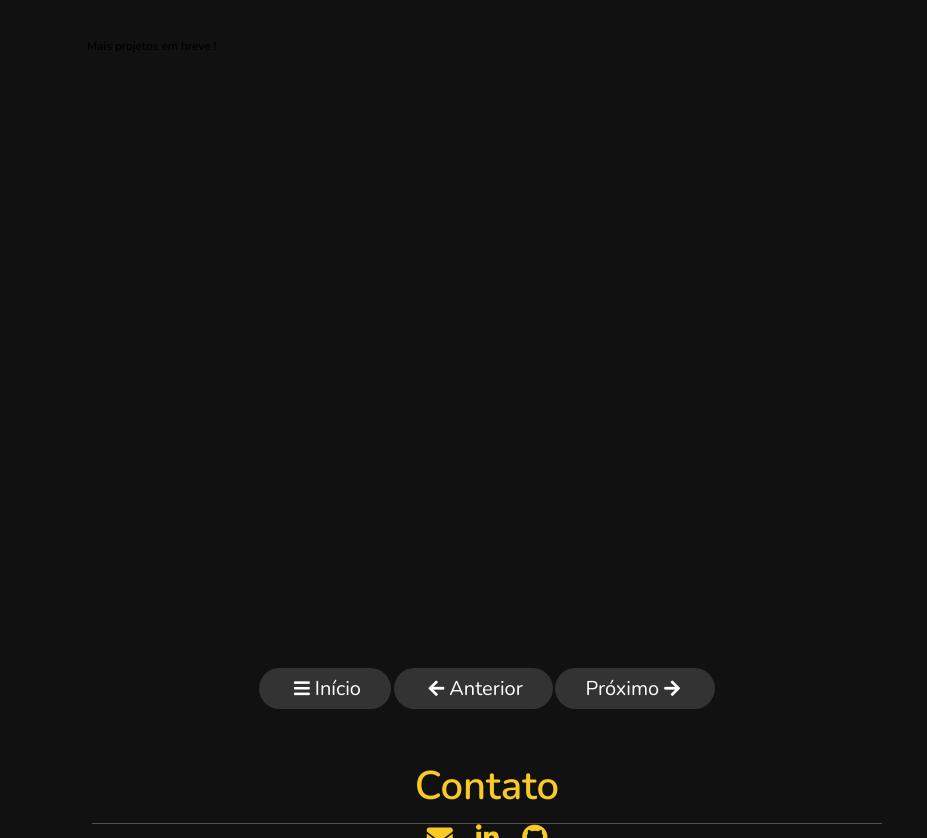
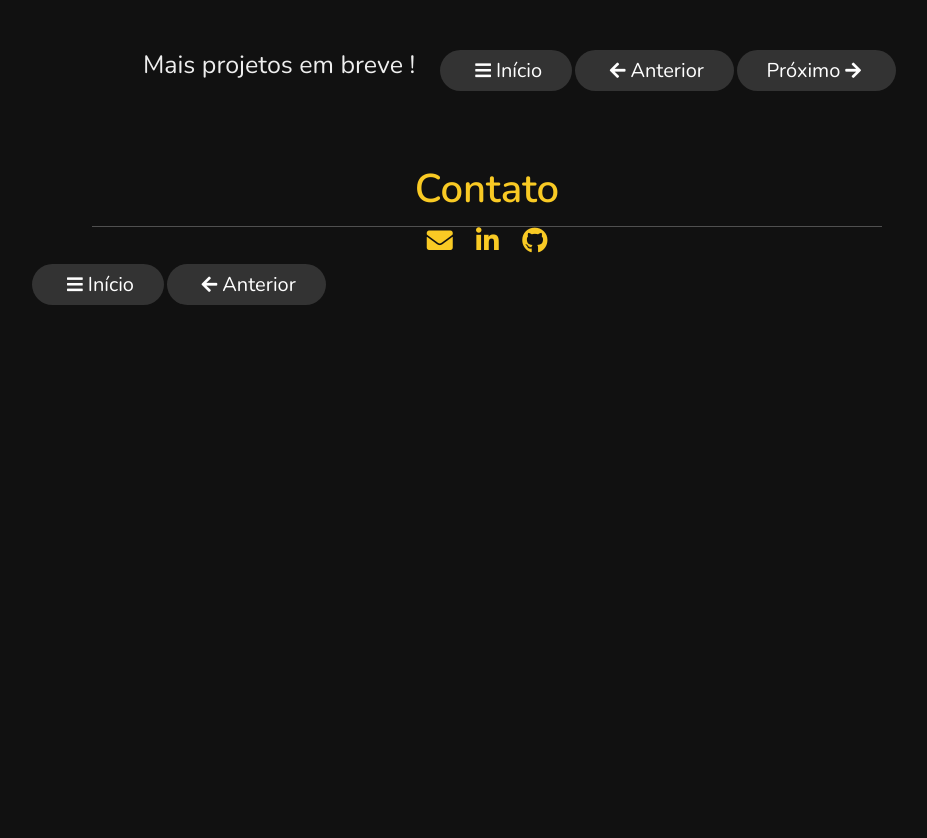
Before and after one commit to tiagotff/datadriven, a plain HTML site: page index.html in a window 1280 px wide. Shown: the part 10565-11403 px from the top of the page, without its empty margins (328-1255 px from the left). Drawn offline with nearby package versions, Linux system fonts and the light colour scheme.

Commit message:
Update index.html

```diff
--- a/index.html
+++ b/index.html
@@ -330,9 +330,9 @@
      <!--   <div class="row">  -->
 
 
-     <div class="box">
+     <div class="row">
     		<div class="info">
-			<h3> <span></span>Mais projetos em breve !</h3>
+			<h3> <span>Mais projetos em breve !</span></h3>
     		</div>
      </div>
      <br>
```
